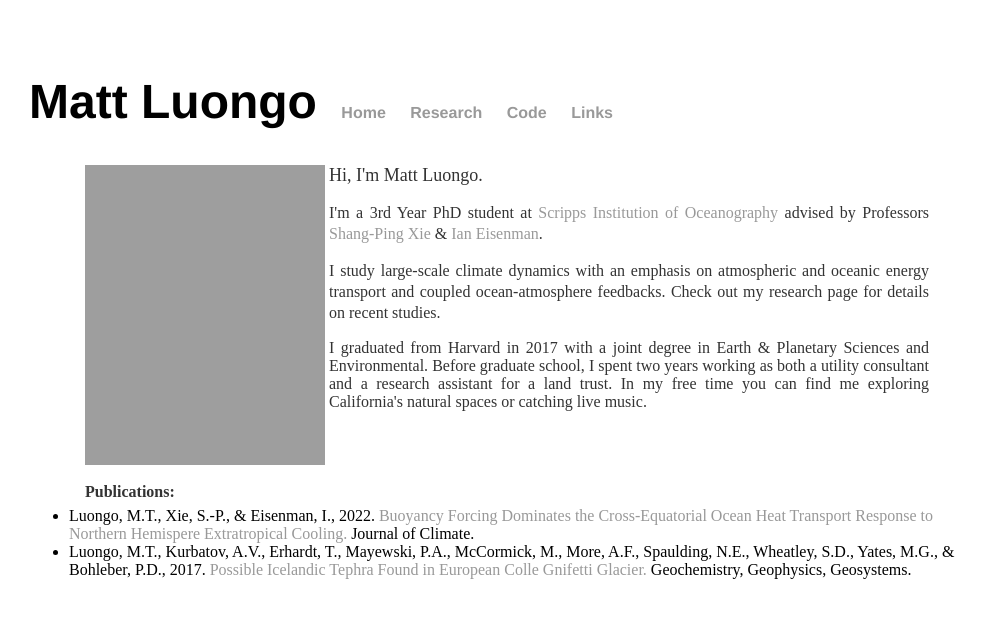
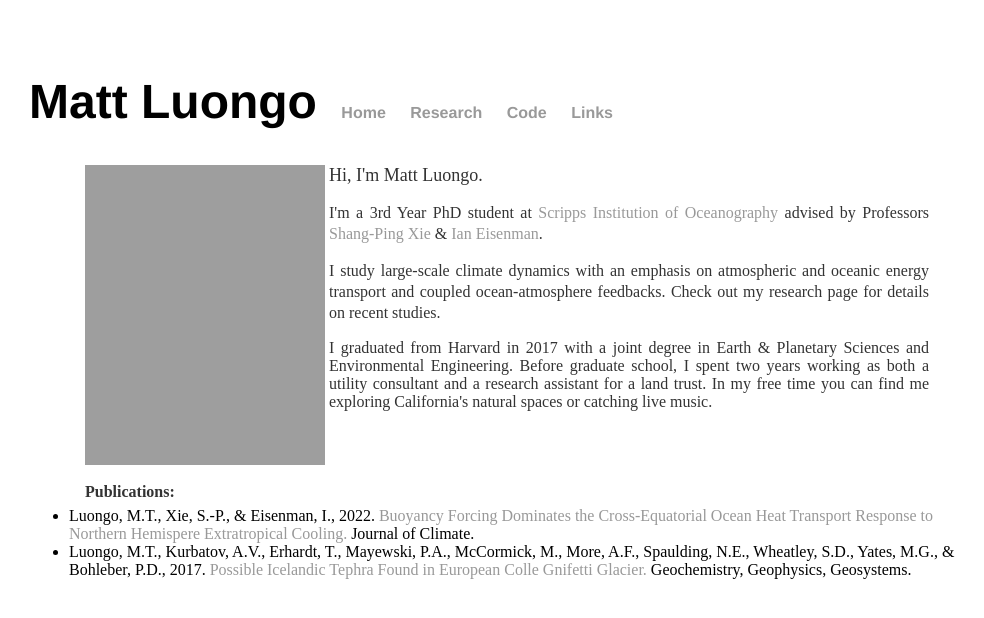
Before and after one commit to mattluongo/mattluongo_TEST.github.io, a Jekyll site: the page built from index.html, in a window 1280 px wide. Shown: the top 618 px of the page, without its empty margins (279-1263 px from the left). Built offline with Jekyll 4.4.1, drawn with Linux system fonts in a browser that asks for light colours.

Commit message:
Update index.html

```diff
--- a/index.html
+++ b/index.html
@@ -39,7 +39,7 @@ div.relative {
 
 	<p class="ex"><font size=3>I study large-scale climate dynamics with an emphasis on atmospheric and oceanic energy transport and coupled ocean-atmosphere feedbacks. Check out my research page for details on recent studies.</font></p>
 
-	<p class="ex"><font size=3>I graduated from Harvard in 2017 with a joint degree in Earth & Planetary Sciences and Environmental. Before graduate school, I spent two years working as both a utility consultant and a research assistant for a land trust. In my free time you can find me exploring California's natural spaces or catching live music.</font></p>
+	<p class="ex"><font size=3>I graduated from Harvard in 2017 with a joint degree in Earth & Planetary Sciences and Environmental Engineering. Before graduate school, I spent two years working as both a utility consultant and a research assistant for a land trust. In my free time you can find me exploring California's natural spaces or catching live music.</font></p>
 
 	<p class="ex", style="position:absolute;  left:364px; padding-top:40px"><font size=3><b>Publications:</b></p>
 		<ul class="ex", style="padding-top:80px">
```
